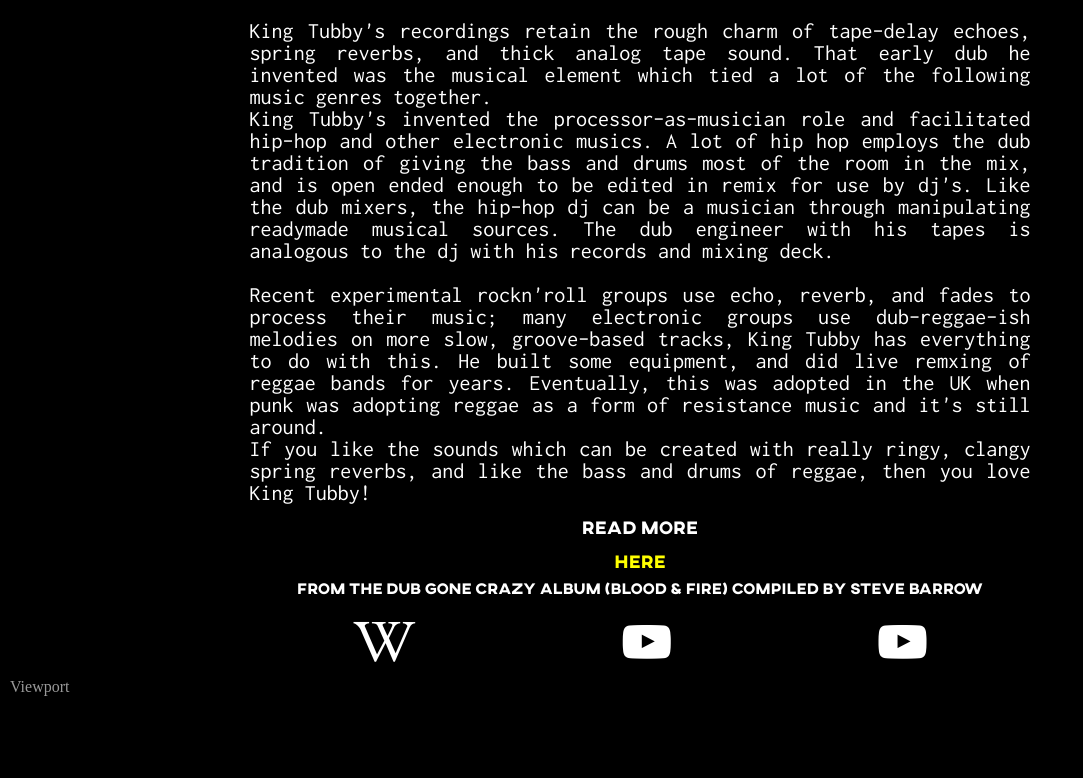
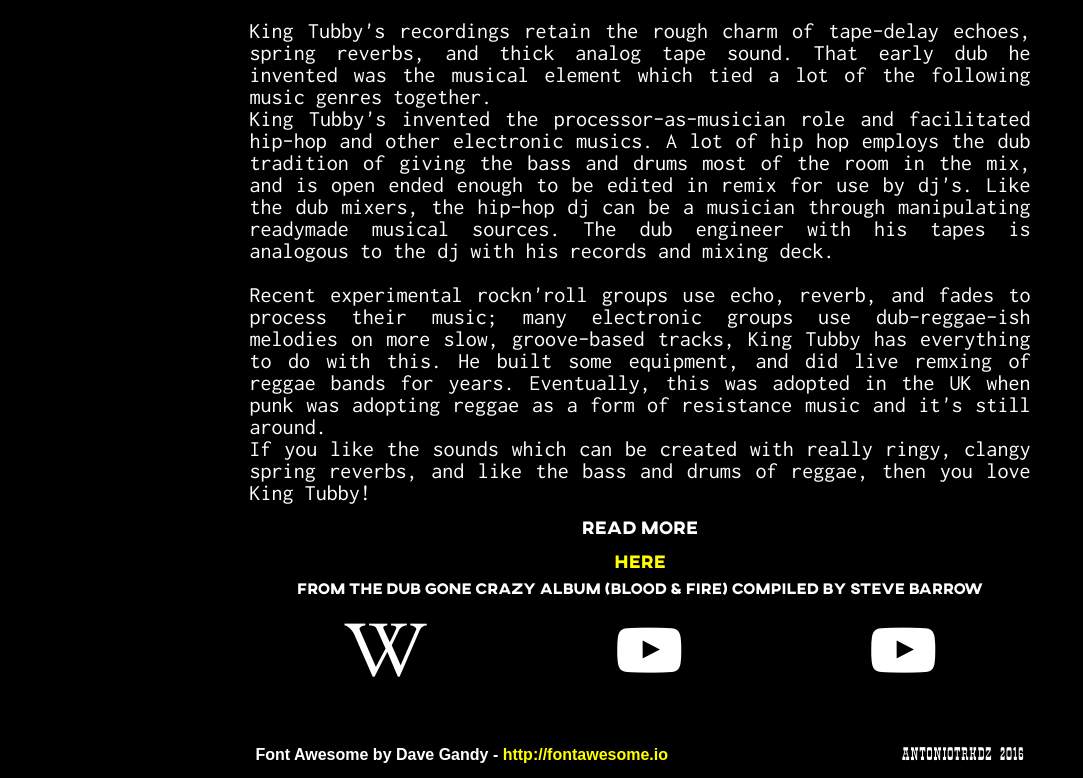
Before and after one commit to antoniotrkdz/tribute_page, a plain HTML site: page index.html in a window 1280 px wide. Shown: the part 1275-2053 px from the top of the page, without its empty margins (0-1083 px from the left). Drawn offline with Linux system fonts and the light colour scheme.

Commit message:
modified:   index.html 	modified:   style.css

```diff
--- a/index.html
+++ b/index.html
@@ -124,13 +124,19 @@
     <h2><a href="http://www.furious.com/perfect/kingtubby2.html">here</a><br />
     <span>from the Dub Gone Crazy album (Blood &amp; Fire) compiled by Steve Barrow</span></h2>
     <div id="links-fa">
-      <a href="https://en.wikipedia.org/wiki/King_Tubby"><i class="fa fa-wikipedia-w fa-3x" aria-hidden="true"></i></a>
-      <a href="https://youtu.be/0oftcPeI5HE"><i class="fa fa-youtube-play fa-3x" aria-hidden="true"></i></a>
-      <a href="https://youtu.be/w-1ADvpYHpQ"><i class="fa fa-youtube-play fa-3x" aria-hidden="true"></i></a>
+      <a href="https://en.wikipedia.org/wiki/King_Tubby"><i id="wiki" class="fa fa-wikipedia-w fa-4x" aria-hidden="true"></i></a>
+      <!-- <div class="tttip"><span class="tttext">wiki/King_Tubby</span></div> -->
+      <a href="https://youtu.be/0oftcPeI5HE"><i id="youtu" class="fa fa-youtube-play fa-4x" aria-hidden="true"></i></a>
+      <!-- <div class="tttip"><span class="tttext">Rodigan's tribute to King Tubby - part 1</span></div> -->
+      <a href="https://youtu.be/w-1ADvpYHpQ"><i id="youtu" class="youtu fa fa-youtube-play fa-4x" aria-hidden="true"></i></a>
+      <!-- <div class="tttip"><span class="tttext">Rodigan's tribute to King Tubby - part 2</span></div> -->
     </div>
   </div>
 
-  <div id="report">Viewport</div>
+  <div id="footer">
+    Font Awesome by Dave Gandy - <a href="http://fontawesome.io">http://fontawesome.io</a>
+    <span>antoniotrkdz 2016</span>
+  </div>
 
 </body>
 </html>
--- a/style.css
+++ b/style.css
@@ -55,7 +55,10 @@ h2 {
 
 a {
   text-decoration: none;
-  color: yellow;
+  color: #FF0;
+}
+a:hover {
+  color: #F00;
 }
 
 #up {
@@ -130,14 +133,52 @@ a {
   flex: 1 0 auto;
   color: #FFF;
 }
+#youtu:hover {
+  color: #F00;
+}
+#wiki:hover {
+  color: #939598;
+}
+/* .tttip{
+  visibility: hidden;
+  width: 120px;
+  background-color: black;
+  color: #fff;
+  text-align: center;
+  border-radius: 6px;
+  padding: 5px 0;
+  position: absolute;
+  z-index: 1;
+  bottom: 100%;
+  left: 50%;
+  margin-left: -60px;
 
-#report {
+  /* Fade in tooltip - takes 1 second to go from 0% to 100% opac: */
+  /*opacity: 0;
+  transition: opacity 1s;
+}
+
+.tttip:hover .tttext {
+    visibility: visible;
+    opacity: 1;
+}*/
+#footer {
   color: #FFF;
+  font-weight: bold;
+  font-family: sans-serif;
   position: relative;
-  height: 100px;
+  height: 3vh;
+  width: 769px;
   z-index: 1;
-  background: #000;
-  opacity: 0.6;
-  margin: 0 auto;
-  padding: 0 10px;
+  background: rgba(0,0,0,1);
+  margin: 6vh auto 0 auto;
+  padding: 1vh 1vh 0 1vh;
 }
+#footer span {
+  font-family: 'rio_granderegular';
+  position: absolute;
+  right: 1vh;
+  top:0.8vh;
+  letter-spacing: 1px;
+  font-weight: normal;
+}
```
